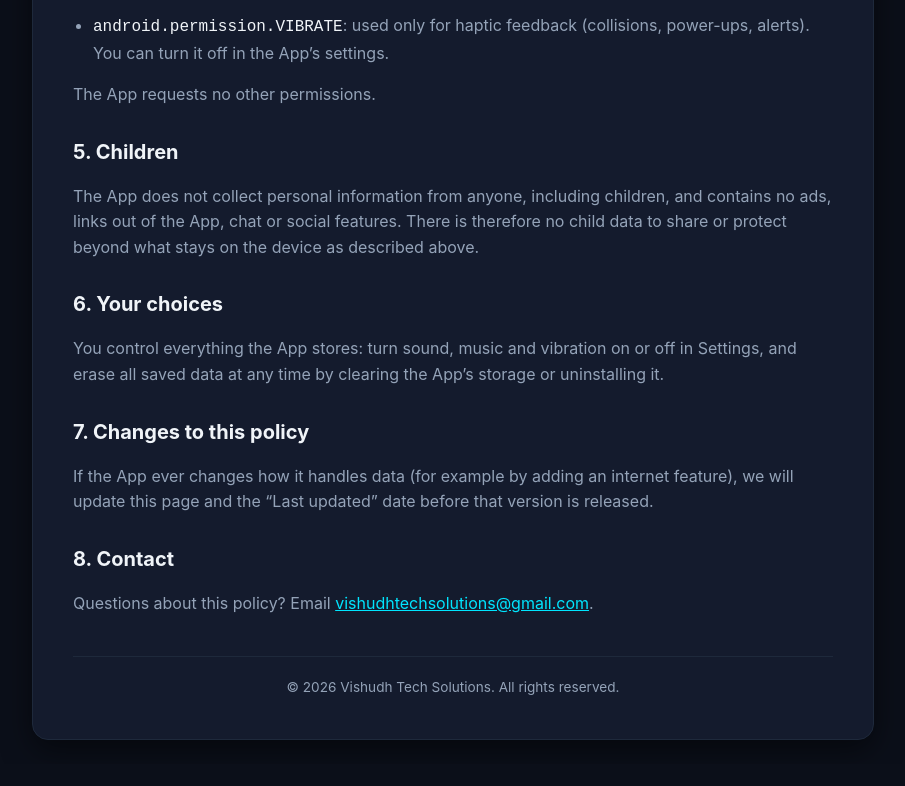
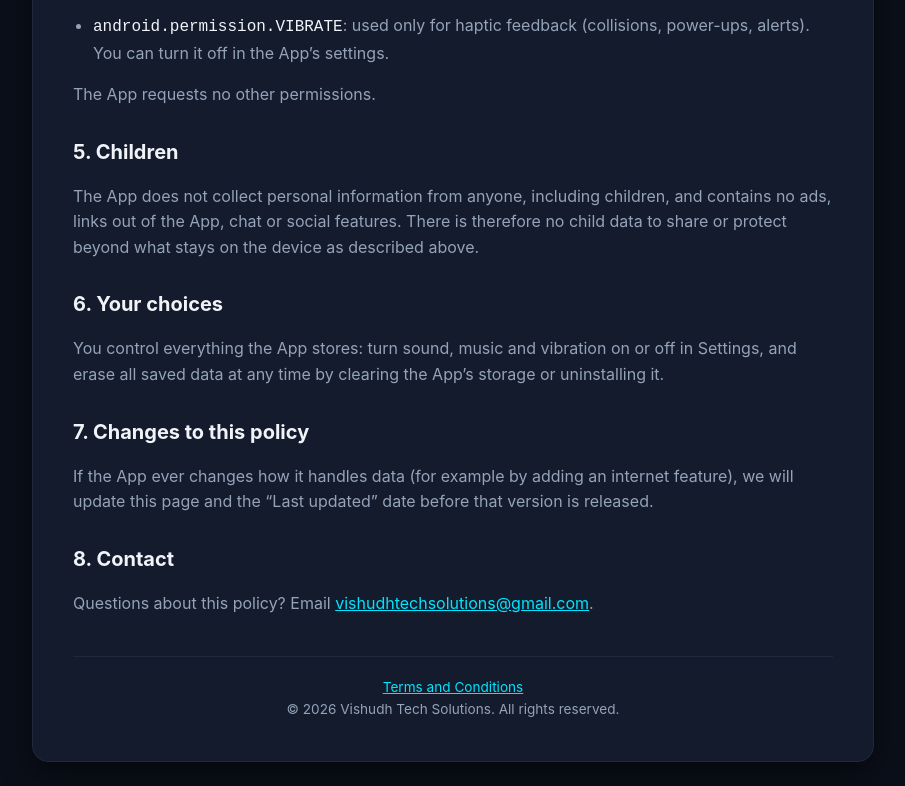
Before and after one commit to hyshubhamjain/EngineerMode, a plain HTML site: page index.html in a window 1280 px wide. Shown: the part 1460-2246 px from the top of the page, without its empty margins (187-1092 px from the left). Before the commit the page ends 2224 px from the top, so only its background shows below. Drawn offline with Linux system fonts and the light colour scheme.

Commit message:
Update index.html

```diff
--- a/index.html
+++ b/index.html
@@ -143,6 +143,7 @@
         <p>Questions about this policy? Email <a href="mailto:vishudhtechsolutions@gmail.com">vishudhtechsolutions@gmail.com</a>.</p>
 
         <footer>
+            <a href="terms.html">Terms and Conditions</a><br>
             &copy; 2026 Vishudh Tech Solutions. All rights reserved.
         </footer>
     </div>
```
